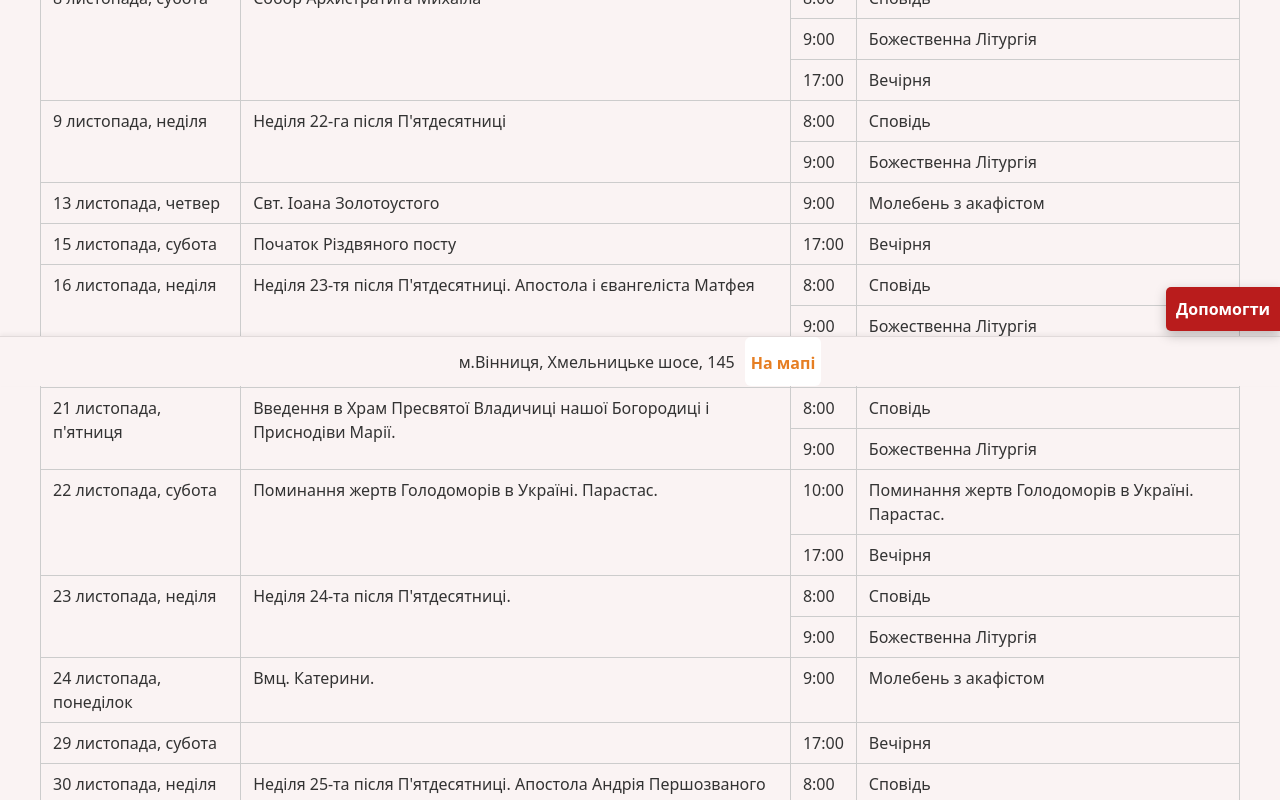
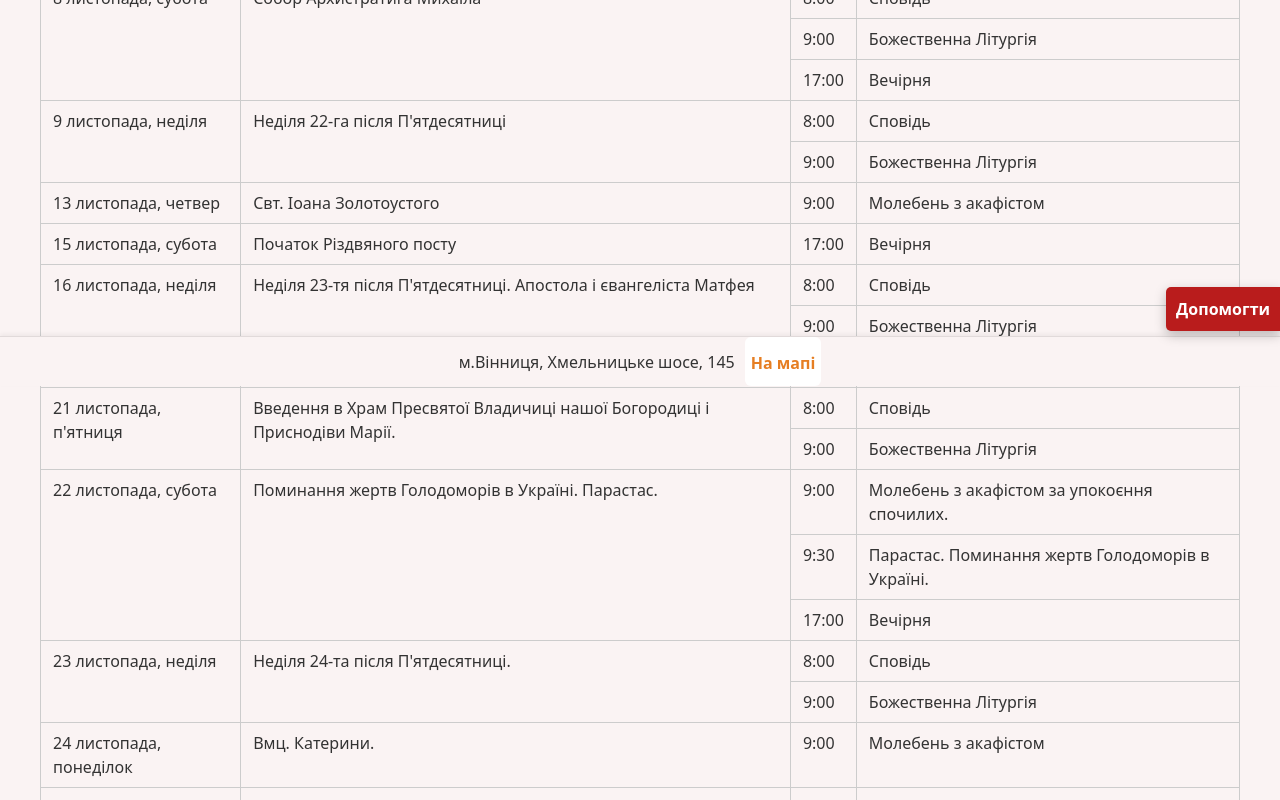
Before and after one commit to ValeriyVinn/my-parish, a Next.js app: page /shedule in a window 1280 px wide. Shown: the part 414-1214 px from the top of the page. Built offline with nearby package versions, Linux system fonts and the light colour scheme.

Commit message:
updated(schedule)

```diff
--- a/src/app/page.tsx
+++ b/src/app/page.tsx
@@ -66,7 +66,7 @@ export default function NewsPage() {
       <section className={css.section}>
         <Hero />
 
-        {/* --- Тексти оголошень ---
+        {/* --- Тексти оголошень --- */}
         <p className={css.advertisement}>
           Слава Ісусу Христу! Дорога громадо, наші захисники мають гостру
           потребу в засобах гігієни (вологі серветки, сухий душ та ін.), прошу
@@ -86,7 +86,7 @@ export default function NewsPage() {
         <p className={css.advertisement}>
           Потрібен оператор твердопаливного котла (кочегар). Житлом і
           харчуванням забезпечуємо. Подробиці за тел: (097) 409-99-13
-        </p> */}
+        </p>
 
         {/* --- Новини --- */}
         {reversedData.map((block, blockIndex) => (
--- a/src/data/schedule.json
+++ b/src/data/schedule.json
@@ -79,9 +79,10 @@
     "title": "Поминання жертв Голодоморів в Україні. Парастас.",
     "services": [
       {
-        "time": "10:00",
-        "name": "Поминання жертв Голодоморів в Україні. Парастас."
+        "time": "9:00",
+        "name": "Молебень з акафістом за упокоєння спочилих."
       },
+      { "time": "9:30", "name": "Парастас. Поминання жертв Голодоморів в Україні." },
       { "time": "17:00", "name": "Вечірня" }
     ]
   },
```
